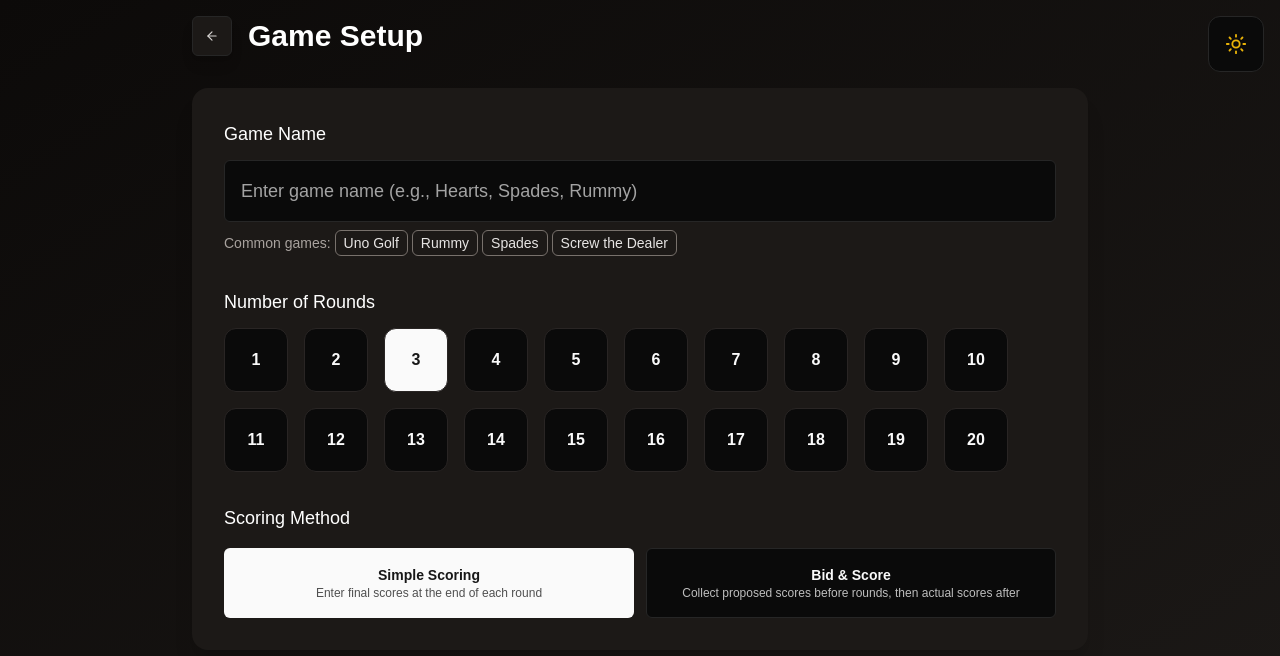
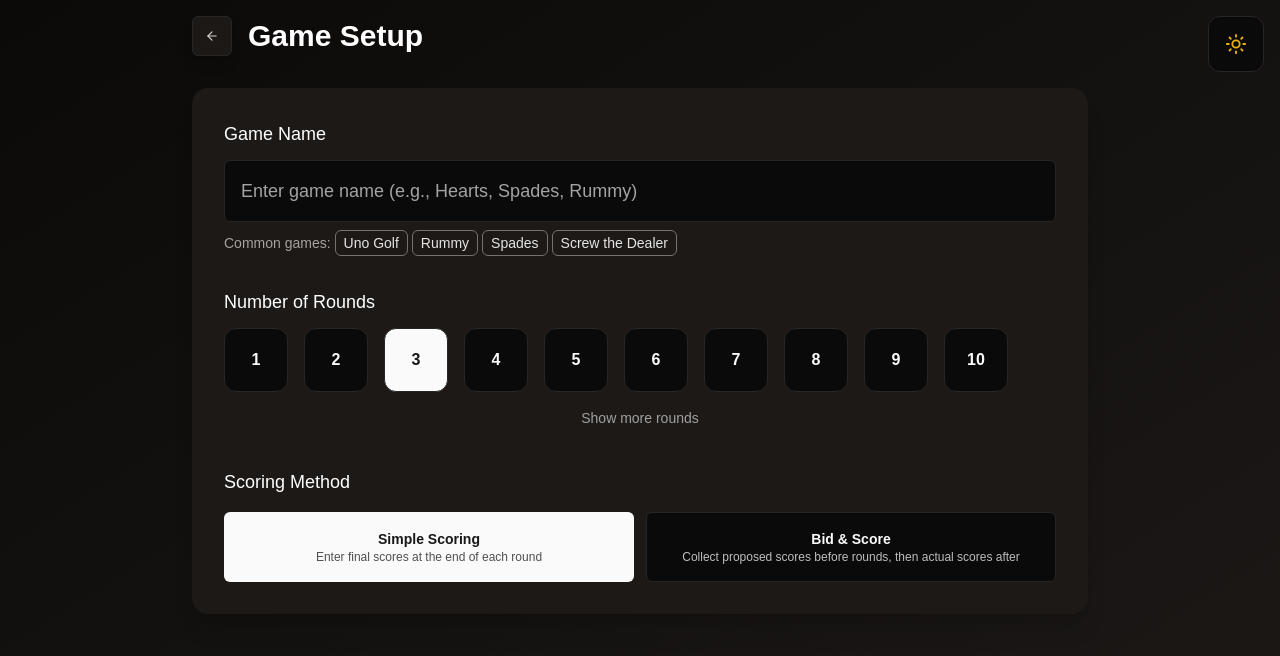
Before and after one commit to ryan-parag/card-game-scorer, a React (Vite) app: page / in a window 1280 px wide. Both pictures are taken after a click on the button "New Game". Shown: the top 656 px of the page. Built offline with nearby package versions, Linux system fonts and the light colour scheme; no server answers; the database is empty; a web font is replaced by a local one.

Commit message:
collapse rounds

```diff
--- a/src/components/GameSetup.tsx
+++ b/src/components/GameSetup.tsx
@@ -14,6 +14,7 @@ interface GameSetupProps {
 export const GameSetup: React.FC<GameSetupProps> = ({ onBack, onNext }) => {
   const [gameName, setGameName] = useState('');
   const [maxRounds, setMaxRounds] = useState(3);
+  const [showMoreRounds, setShowMoreRounds] = useState(false);
   const [collectProposedScores, setCollectProposedScores] = useState(false);
   const [gameType, setGameType] = useState<'standard' | 'custom'>('standard');
 
@@ -102,7 +103,7 @@ export const GameSetup: React.FC<GameSetupProps> = ({ onBack, onNext }) => {
                 {[1, 2, 3, 4, 5, 6, 7, 8, 9, 10, 11, 12, 13, 14, 15, 16, 17, 18, 19, 20].map((rounds) => (
                   <motion.div
                     key={rounds}
-                    className="inline-flex justify-center relative"
+                    className={`${rounds > 10 && !showMoreRounds ? 'hidden' : 'inline-flex'} justify-center relative`}
                     initial={{ opacity: 0 }}
                     animate={{ opacity: 1 }}
                     exit={{ opacity: 0 }}
@@ -119,6 +120,20 @@ export const GameSetup: React.FC<GameSetupProps> = ({ onBack, onNext }) => {
                   </motion.div>
                 ))}
               </motion.div>
+              {
+                !showMoreRounds && (
+                  <div className="mt-2 flex justify-center">
+                    <Button
+                        variant="text"
+                        size={'sm'}
+                        className="text-sm px-2 py-px rounded-sm hover:bg-stone-100 dark:hover:bg-stone-700 hover:underline opacity-60 hover:opacity-100 transition font-normal"
+                        onClick={() => setShowMoreRounds(true)}
+                      >
+                      Show more rounds
+                    </Button>
+                  </div>
+                )
+              }
             </div>
 
             {/* Scoring Options */}
```
